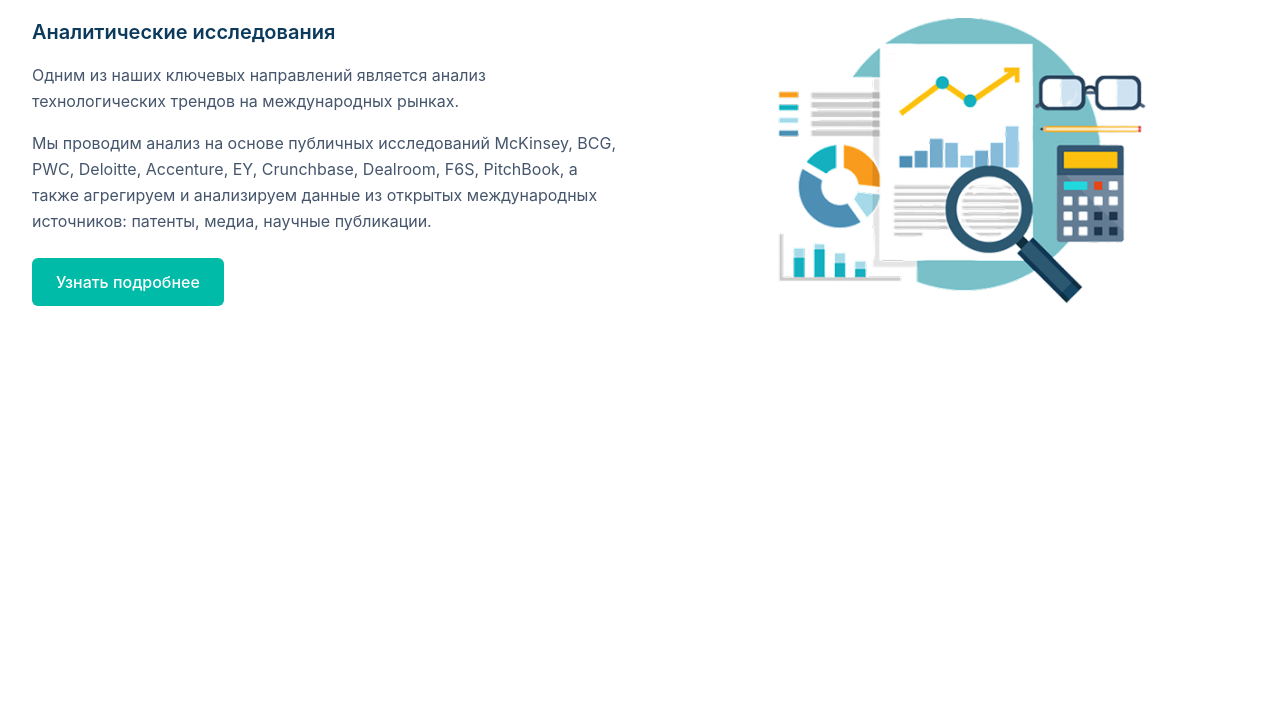
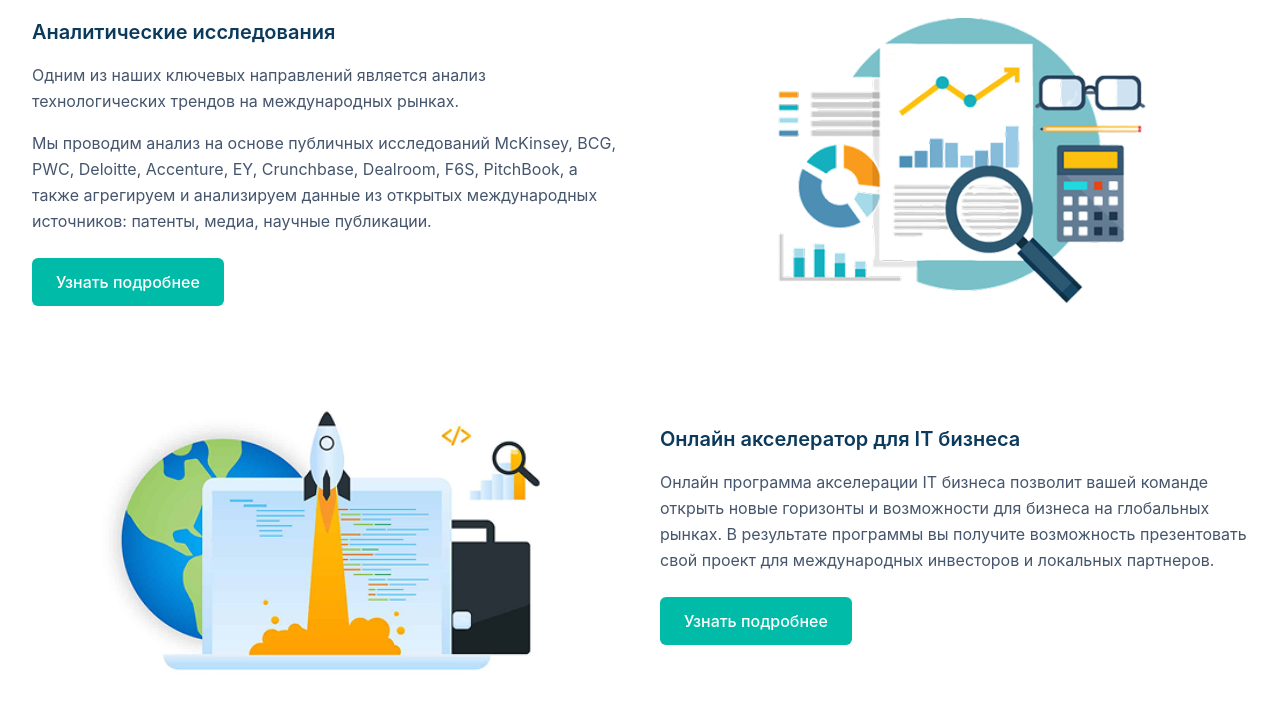
Before and after one commit to AhmadDavlatov/Exam1, a website: page index.html in a window 1280 px wide. Shown: the part 738-1447 px from the top of the page. Before the commit the page ends 1125 px from the top, so only its background shows below. Drawn offline with Linux system fonts and the light colour scheme.

Commit message:
fourth step

```diff
--- a/index.html
+++ b/index.html
@@ -90,5 +90,24 @@
 </section>
 
 
+
+<section id="accelerator" class="max-w-7xl mx-auto px-5 sm:px-8 pb-16 sm:pb-20">
+  <div class="grid md:grid-cols-2 gap-10 items-center">
+    <img src="/src/rocket 1.png" alt="Акселератор" class="w-full max-w-md mx-auto" />
+    <div>
+      <h3 class="text-[#0b3a5c] font-semibold text-lg sm:text-xl mb-4">Онлайн акселератор для IT бизнеса</h3>
+      <p class="text-slate-600 mb-6 leading-relaxed">
+        Онлайн программа акселерации IT бизнеса позволит вашей команде открыть новые горизонты и возможности для
+        бизнеса на глобальных рынках. В результате программы вы получите возможность презентовать свой проект для
+        международных инвесторов и локальных партнеров.
+      </p>
+      <a href="#" class="inline-block bg-teal-500 hover:bg-teal-600 transition-colors text-white font-medium px-6 py-3 rounded-md">
+        Узнать подробнее
+      </a>
+    </div>
+  </div>
+</section>
+
+
 </body>
 </html>
```
